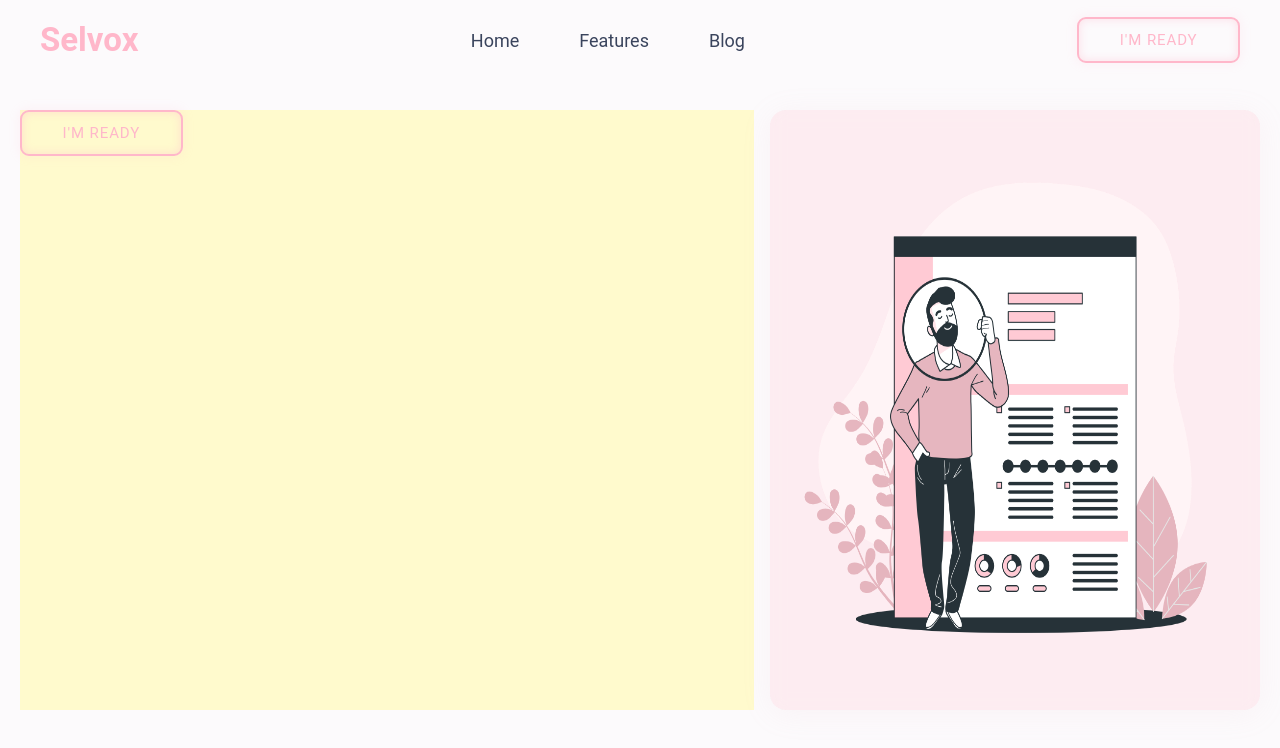
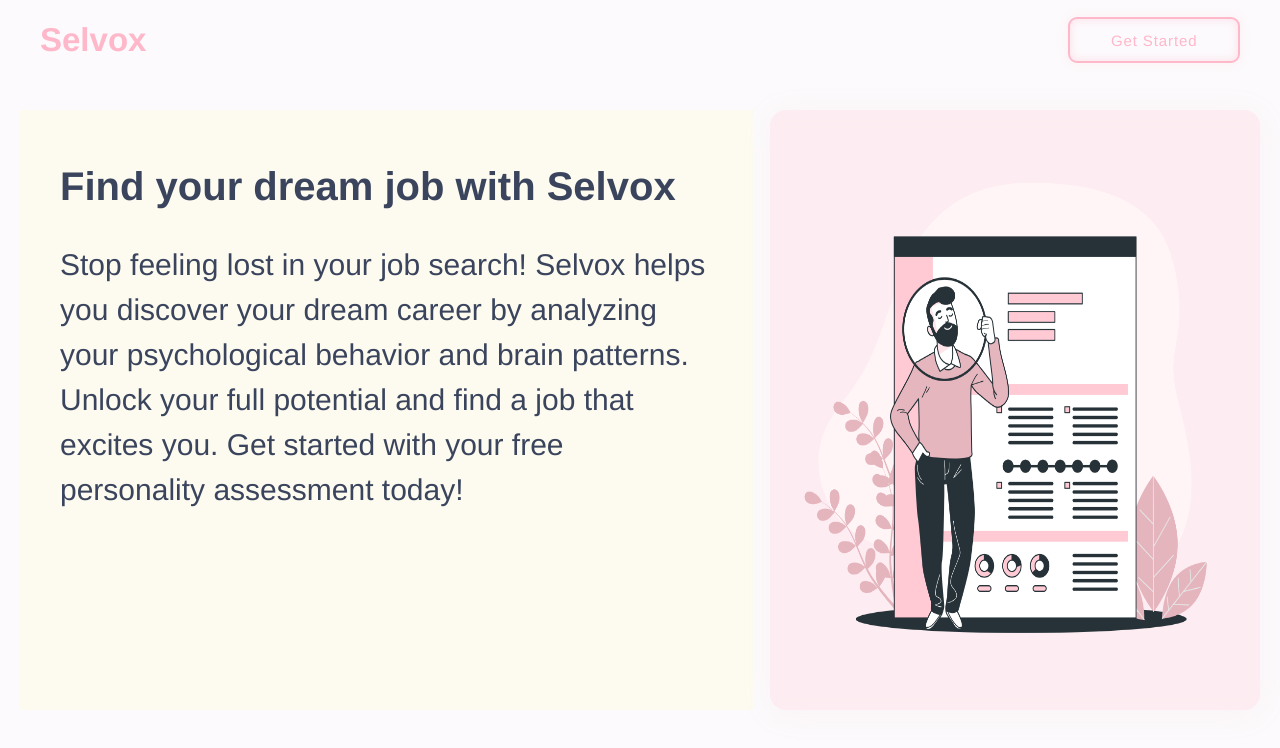
Before and after one commit to KKDinev20/Selvox-Frontend, a Vue app in the folder selvox/: page / in a window 1280 px wide. Shown: the top 748 px of the page. Built offline with nearby package versions, Linux system fonts and the light colour scheme.

Commit message:
FInish Landing PAge

```diff
--- a/selvox/src/pages/LandingPage.vue
+++ b/selvox/src/pages/LandingPage.vue
@@ -3,12 +3,7 @@
 <template>
     <nav>
         <a href="#" class="logo">Selvox</a>
-        <div class="links">
-            <a href="#">Home</a>
-            <a href="#">Features</a>
-            <a href="#">Blog</a>
-        </div>
-        <button> I'M READY</button>
+        <button> Get Started</button>
     </nav>
 
 
@@ -16,10 +11,8 @@
     <div class="cols">
         <div class="flex mb-4 space-x-4">
             <div class="w-3/5 containder">
-
-
-                <button> I'M READY</button>
-            </div>
+                <h1 class="text-2xl heady">Find your dream job with Selvox</h1>
+                <p class="parBody">Stop feeling lost in your job search!  Selvox helps you discover your dream career by analyzing your psychological behavior and brain patterns.  Unlock your full potential and find a job that excites you. Get started with your free personality assessment today!</p>            </div>
             <div class="w-2/5 containder">
                 <img src="../assets/LP.png" alt="photo"/>
             </div>
@@ -28,6 +21,18 @@
 </template>
 
 <style>
+
+.parBody {
+  margin: 40px;
+  font-size: 30px;
+}
+
+.heady {
+    margin: 40px;
+    padding-top: 20px;
+    font-weight: 700;
+    font-size: 40px;
+}
 
 .cols {
     margin: 30px 20px;
@@ -40,7 +45,7 @@
 }
 
 .containder:first-child {
-    background-color: lemonchiffon;
+    background-color: rgba(255, 250, 205, 0.29);
 }
 
 .containder:last-child {
--- a/selvox/src/style.css
+++ b/selvox/src/style.css
@@ -3,7 +3,7 @@
 @tailwind utilities;
 
 :root {
-  font-family: Roboto, system-ui, Avenir, Helvetica, Arial, sans-serif;
+  font-family: Helvetica, sans-serif;
   line-height: 1.5;
   font-weight: 400;
 
```
Also changed, not shown: selvox/src/assets/SelvoxLogo.png (added).
